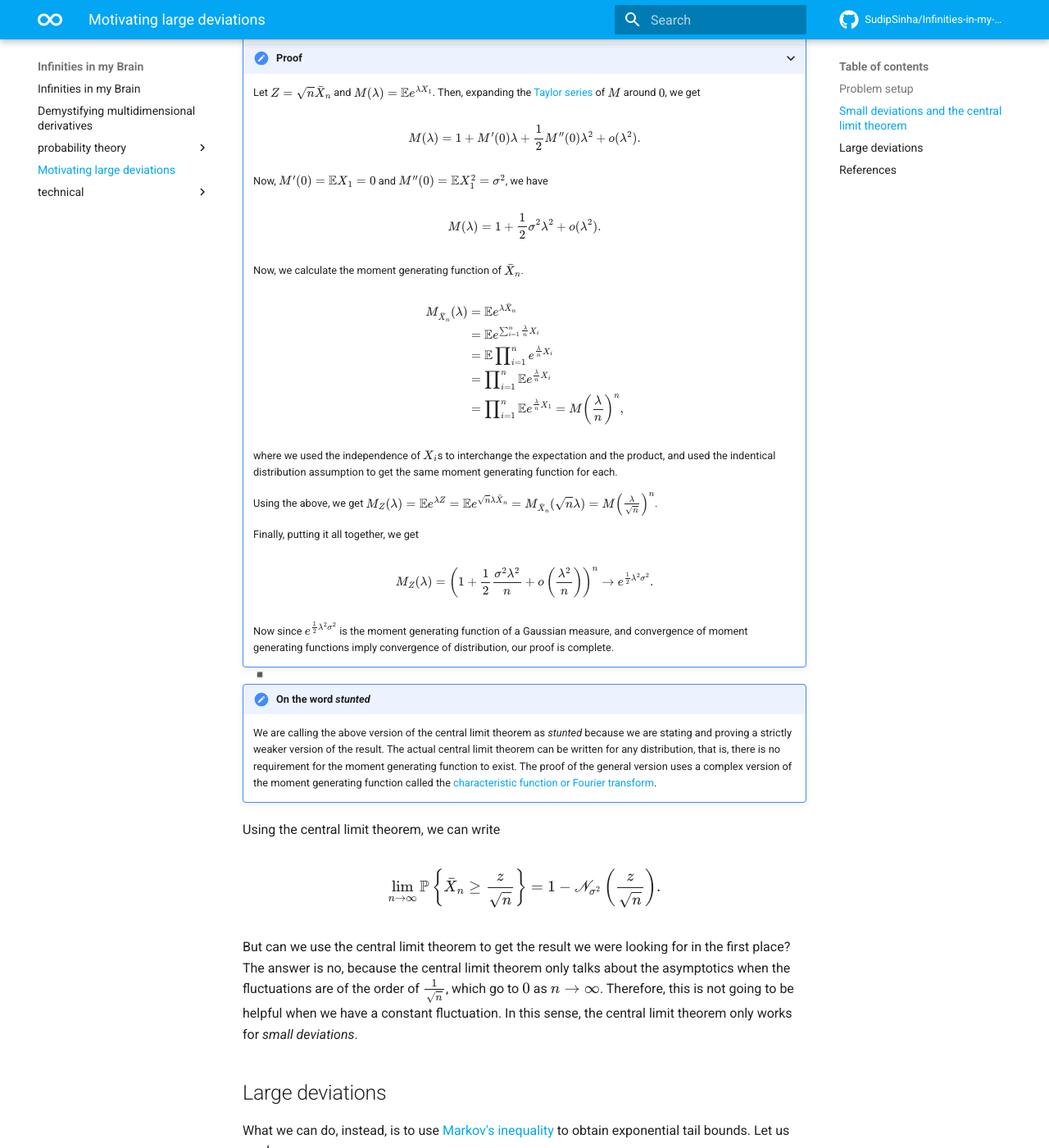
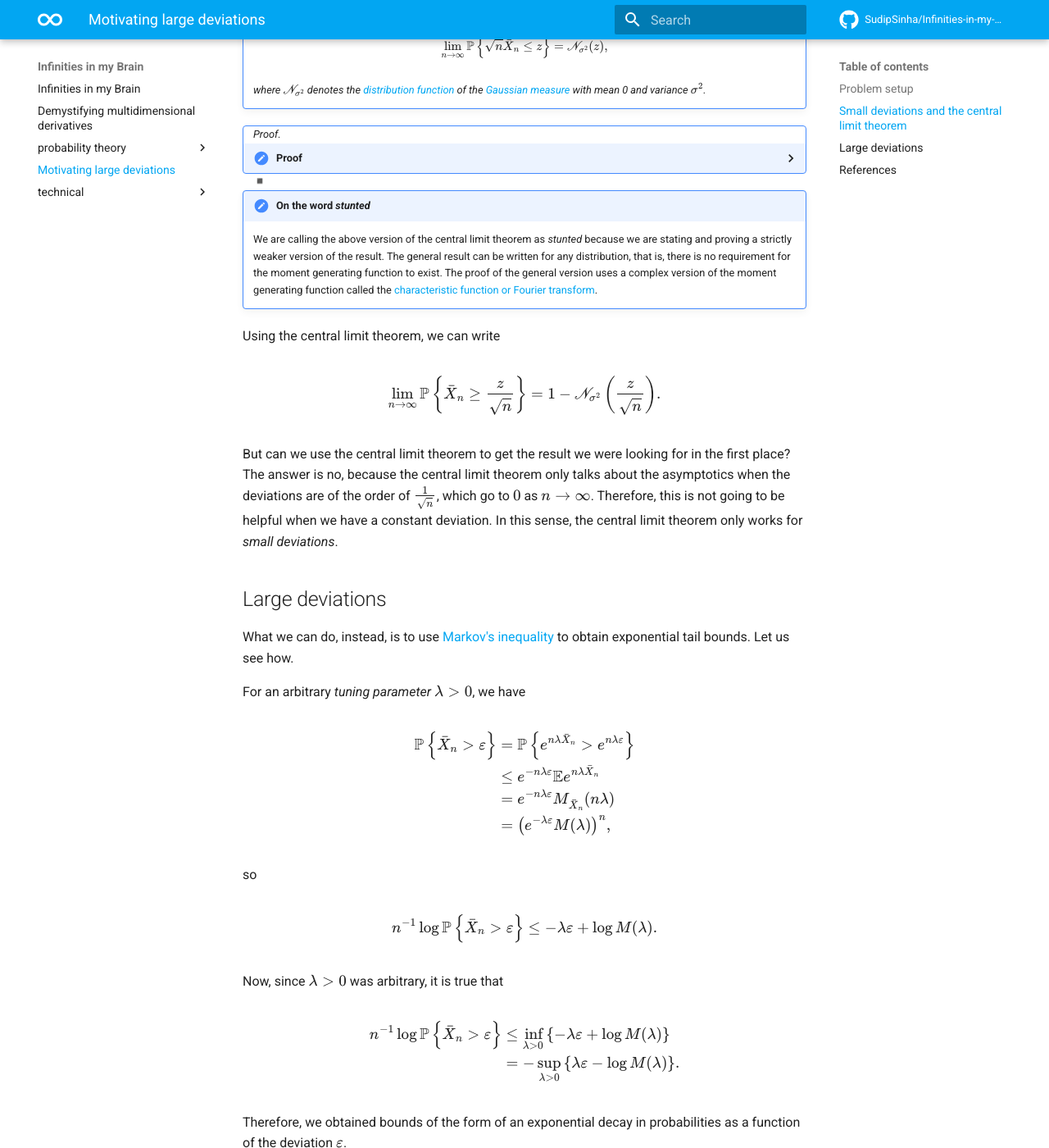
Before and after one commit to SudipSinha/Infinities-in-my-Brain, an MkDocs documentation site: the page built from docs/stochastic-analysis/motivating-large-deviations.md, in a window 1280 px wide and 1400 px high, scrolled down 1208 px. Shown: the whole window at 82% size. Built offline with MkDocs 1.6.1 and Material for MkDocs 9.7.7, drawn with Linux system fonts in a browser that asks for light colours; comment, search, counter and statistics services are not loaded; some of the changed text lies outside the part shown.

Commit message:
* motivating-ldp: minor changes

```diff
--- a/docs/stochastic-analysis/motivating-large-deviations.md
+++ b/docs/stochastic-analysis/motivating-large-deviations.md
@@ -4,7 +4,7 @@
     We would like to understand why we need large deviation results. We shall first attempt to get such a result from (a stunted version of) the central limit theorem, see why it is not enough, and then go on to motivate Cramér's theorem using the Markov inequality.
 
 !!! info "Prerequisites"
-    I expect you to know elementary (measure-theoretic) probability theory. Knowledge of other topics are beneficial, but if not, you can look them up in the Wikipedia links that I have provided.
+    I expect you to know elementary probability theory. Knowledge of law of large numbers, central limit theorem, moment generating function, and Markov inequality is recommended, but can be looked up in the provided Wikipedia links.
 
 
 ## Problem setup
@@ -20,12 +20,16 @@
 
 ##  Small deviations and the central limit theorem
 
-Our first attempt would be to try use the central limit theorem. This theorem tells us how our goal \eqref{eq:goal} behaves for a certain class of \( ε \)s. In particular the theorem says that we can estimate the deviations from the mean when \( ε ∼ \frac{1}{\sqrt{n}} \). Let us see a stunted version of the central limit theorem, which requires the existence of the moment generating function of \( X_1 \).
+Our first attempt would be to try use the central limit theorem. This theorem tells us how our goal \eqref{eq:goal} behaves for a certain class of \( ε \)s. In particular the theorem says that we can estimate the deviations from the mean when \( ε ∼ \frac{1}{\sqrt{n}} \). To keep matters simple, let us see a stunted version of the central limit theorem. This version requires the existence of the moment generating function of \( X_1 \).
 
 !!! theorem
-    \( \lim_{n → ∞} ℙ\bcrl{\sqrt{n} \bar{X}_n ≤ z} = 𝒩_{σ^2}(z) \), where \( 𝒩_{σ^2} \) denotes the distribution function of the [Gaussian measure](https://en.wikipedia.org/wiki/Normal_distribution) with mean 0 and variance \( σ^2 \).
+    In the problem setup described above,
 
-???+ proof
+    \[ \lim_{n → ∞} ℙ\bcrl{\sqrt{n} \bar{X}_n ≤ z} = 𝒩_{σ^2}(z) , \]
+
+    where \( 𝒩_{σ^2} \) denotes the [distribution function](https://en.wikipedia.org/wiki/Cumulative_distribution_function) of the [Gaussian measure](https://en.wikipedia.org/wiki/Normal_distribution) with mean 0 and variance \( σ^2 \).
+
+??? proof
     Let \( Z = \sqrt{n} \bar{X}_n \) and \( M(λ) = 𝔼e^{λ X_1} \). Then, expanding the [Taylor series](https://en.wikipedia.org/wiki/Taylor_series) of \( M \) around \( 0 \), we get
 
     \[ M(λ) = 1 + M'(0) λ + \frac12 M''(0) λ^2 + o(λ^2) . \]
@@ -56,13 +60,13 @@
 
 
 !!! note "On the word *stunted*"
-    We are calling the above version of the central limit theorem as *stunted* because we are stating and proving a strictly weaker version of the result. The actual central limit theorem can be written for any distribution, that is, there is no requirement for the moment generating function to exist. The proof of the general version uses a complex version of the moment generating function called the [characteristic function or Fourier transform](https://en.wikipedia.org/wiki/Characteristic_function_(probability_theory)).
+    We are calling the above version of the central limit theorem as *stunted* because we are stating and proving a strictly weaker version of the result. The general result can be written for any distribution, that is, there is no requirement for the moment generating function to exist. The proof of the general version uses a complex version of the moment generating function called the [characteristic function or Fourier transform](https://en.wikipedia.org/wiki/Characteristic_function_(probability_theory)).
 
 Using the central limit theorem, we can write
 
 \[ \lim_{n → ∞} ℙ\bcrl{\bar{X}_n ≥ \frac{z}{\sqrt{n}}} = 1 - 𝒩_{σ^2}\brnd{\frac{z}{\sqrt{n}}} . \]
 
-But can we use the central limit theorem to get the result we were looking for in the first place? The answer is no, because the central limit theorem only talks about the asymptotics when the fluctuations are of the order of \( \frac{1}{\sqrt{n}} \), which go to \( 0 \) as \( n → ∞ \). Therefore, this is not going to be helpful when we have a constant fluctuation. In this sense, the central limit theorem only works for *small deviations*.
+But can we use the central limit theorem to get the result we were looking for in the first place? The answer is no, because the central limit theorem only talks about the asymptotics when the deviations are of the order of \( \frac{1}{\sqrt{n}} \), which go to \( 0 \) as \( n → ∞ \). Therefore, this is not going to be helpful when we have a constant deviation. In this sense, the central limit theorem only works for *small deviations*.
 
 
 ##  Large deviations
@@ -84,14 +88,19 @@
 
 Now, since \( λ > 0 \) was arbitrary, it is true that
 
-\[ n^{-1} \log ℙ\bcrl{\bar{X}_n > ε} ≤ \inf_{λ > 0} \bcrl{-λ ε + \log M(λ)} = -\sup_{λ > 0} \bcrl{λ ε - \log M(λ)} . \]
+\begin{align*}
+    n^{-1} \log ℙ\bcrl{\bar{X}_n > ε}  & ≤  \inf_{λ > 0} \bcrl{-λ ε + \log M(λ)}  \\
+        & =  -\sup_{λ > 0} \bcrl{λ ε - \log M(λ)} .  \\
+\end{align*}
 
 Therefore, we obtained bounds of the form of an exponential decay in probabilities as a function of the deviation \( ε \).
 
 What we obtained is essentially the famous Cramér's theorem, which states that the stochastic process \( (\bar{X}_n) \) follows a large deviation principle with rate function \( Λ^*(ε) = \sup_{λ > 0} \bcrl{λ ε - \log M(λ)} \).
 
 !!! example "Cramér's theorem for Gaussian measures"
-    For Gaussian random variables with mean \( 0 \) and variance \( σ^2 \), we have \( M(λ) = e^{\frac12 λ^2 σ^2} \), so if \( f(λ) = λ ε - \log M(λ) \), then using calculus, we see that \( f \) attains its maximum at \( λ = \frac{ε}{σ^2} \), so \( Λ^*(ε) = \frac{ε^2}{2 σ^2} \).
+    For Gaussian random variables with mean \( 0 \) and variance \( σ^2 \), we have \( M(λ) = e^{\frac12 λ^2 σ^2} \), so if \( f(λ) = λ ε - \log M(λ) \), then using calculus, we see that \( f \) attains its maximum at \( λ = \frac{ε}{σ^2} \), and therefore \( Λ^*(ε) = \frac{ε^2}{2 σ^2} \).
+
+    Intuitively, this makes sense. If we have a larger deviation \( ε \), we expect the rate of probability falling to zero to be faster. Moreover, if the variance of the original random variables \( σ^2 \) is large, it is more likely that we can have a deviant result (slower rate). We see that the actual rate function is directly proportional to (the square of) the deviation and inversely proportional to (the square of) the variance.
 
 
 ##  References
```
